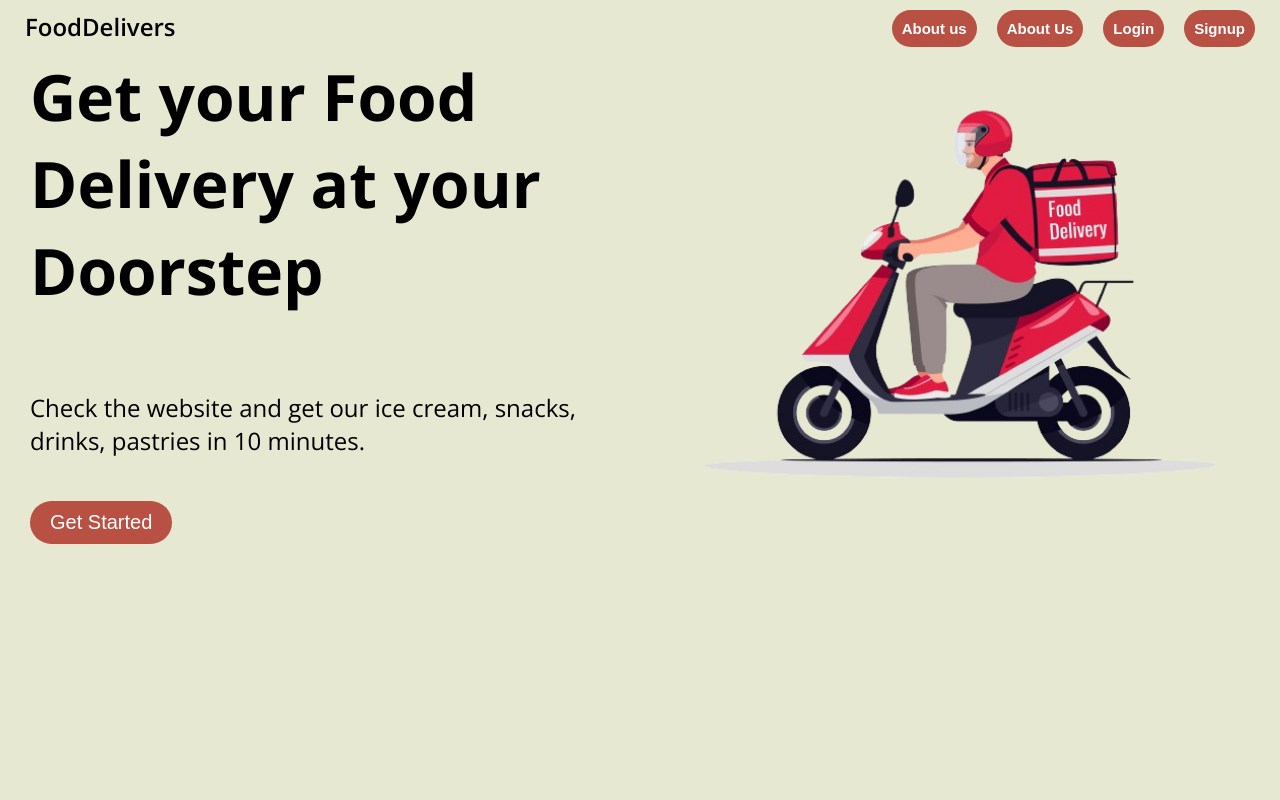
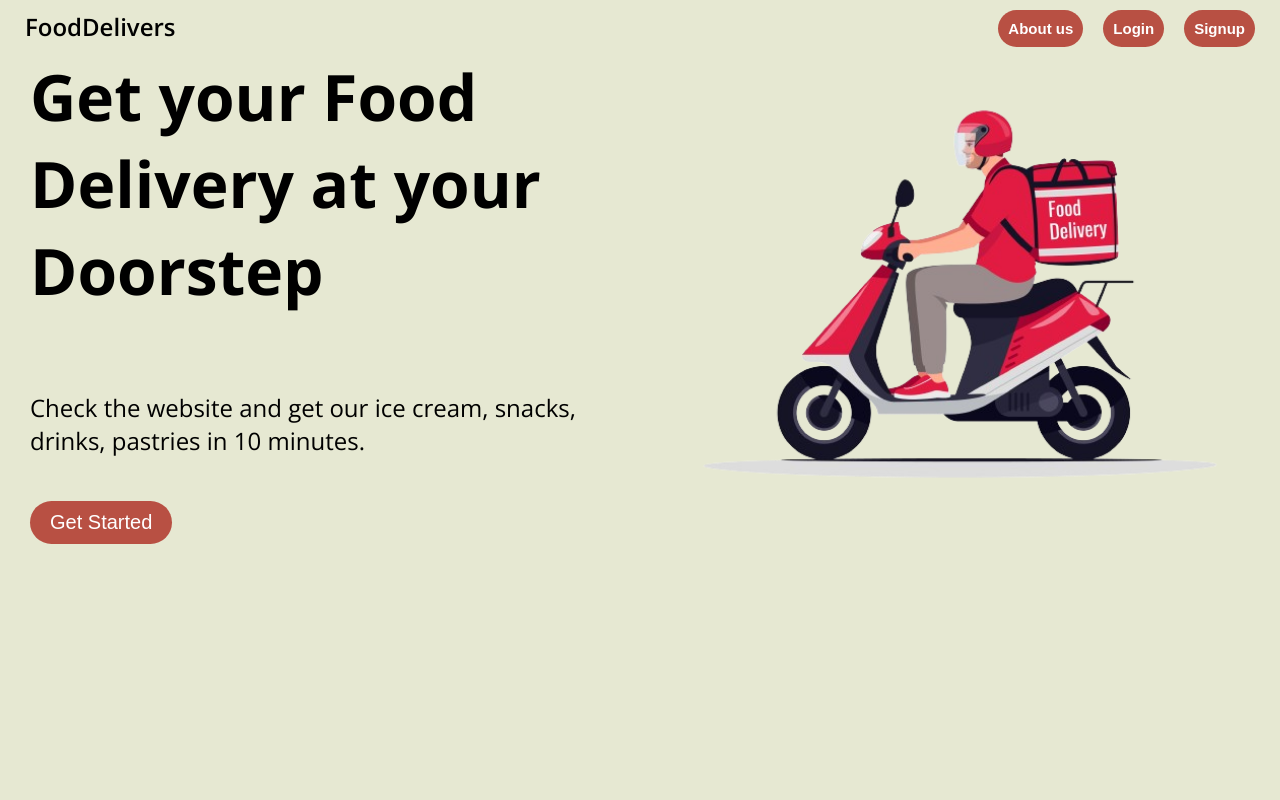
Before and after one commit to Shriyash1234/Food_Delivery_System, a Flask app: page / in a window 1280 px wide. Run offline with Flask 3, Linux system fonts and the light colour scheme; parts of the project's set-up code (start-up, migrations or seed data) failed here and were passed over; some libraries are stand-ins or nearby versions.

Commit message:
Some changes

```diff
--- a/app2.py
+++ b/app2.py
@@ -18,7 +18,7 @@ import google.auth.transport.requests
 # import MySQLdb
 
 app = Flask(__name__,static_url_path="/static")
-app.secret_key = "client id"
+app.secret_key = "client_secret"
 app.config['MYSQL_HOST'] = 'localhost'
 app.config['MYSQL_USER'] = 'root'
 app.config['MYSQL_PASSWORD'] = 'shriyash123'
@@ -27,7 +27,7 @@ mysql = MySQL(app)
 
 os.environ["OAUTHLIB_INSECURE_TRANSPORT"] = "1" # to allow Http traffic for local dev
 
-GOOGLE_CLIENT_ID = "client secret"
+GOOGLE_CLIENT_ID = "client_id"
 client_secrets_file = os.path.join(pathlib.Path(__file__).parent, "client.json")
 
 flow = Flow.from_client_secrets_file(
--- a/templates/home.html
+++ b/templates/home.html
@@ -23,10 +23,7 @@
                                     <a href="{{ url_for('aboutus') }}" class='text-wrapper-2 header-button'>About us</a>
                                 </li>
                                 <li class="has-child">
-                                    <a href="{{ url_for('aboutus') }}" class='text-wrapper-2 header-button'>About Us</a>
-                                </li>
-                                <li class="has-child">
-                                    <a href="{{ url_for('login') }}" class='text-wrapper-2 header-button'>Login</a>
+                                    <a href="{{ url_for('googlelogin') }}" class='text-wrapper-2 header-button'>Login</a>
                                 </li>
                                 <li class="has-child">
                                     <a href="{{ url_for('signup') }}" class='text-wrapper-2 header-button'>Signup</a>
--- a/templates/restaurants/details.html
+++ b/templates/restaurants/details.html
@@ -132,7 +132,7 @@
               <p>Availability: {{ food.availability }}</p>
               <p>Vegetarian: {{ food.vegetarian }}</p>
               <a
-                href="{{ url_for('edit_menu', item_id=food.item_id) }}"
+                href="{{ url_for('edit_menu', item_id=food.item_id,rest_id=restaurant_id) }}"
                 class="btn btn-primary"
                 >Edit Menu</a
               >
```
